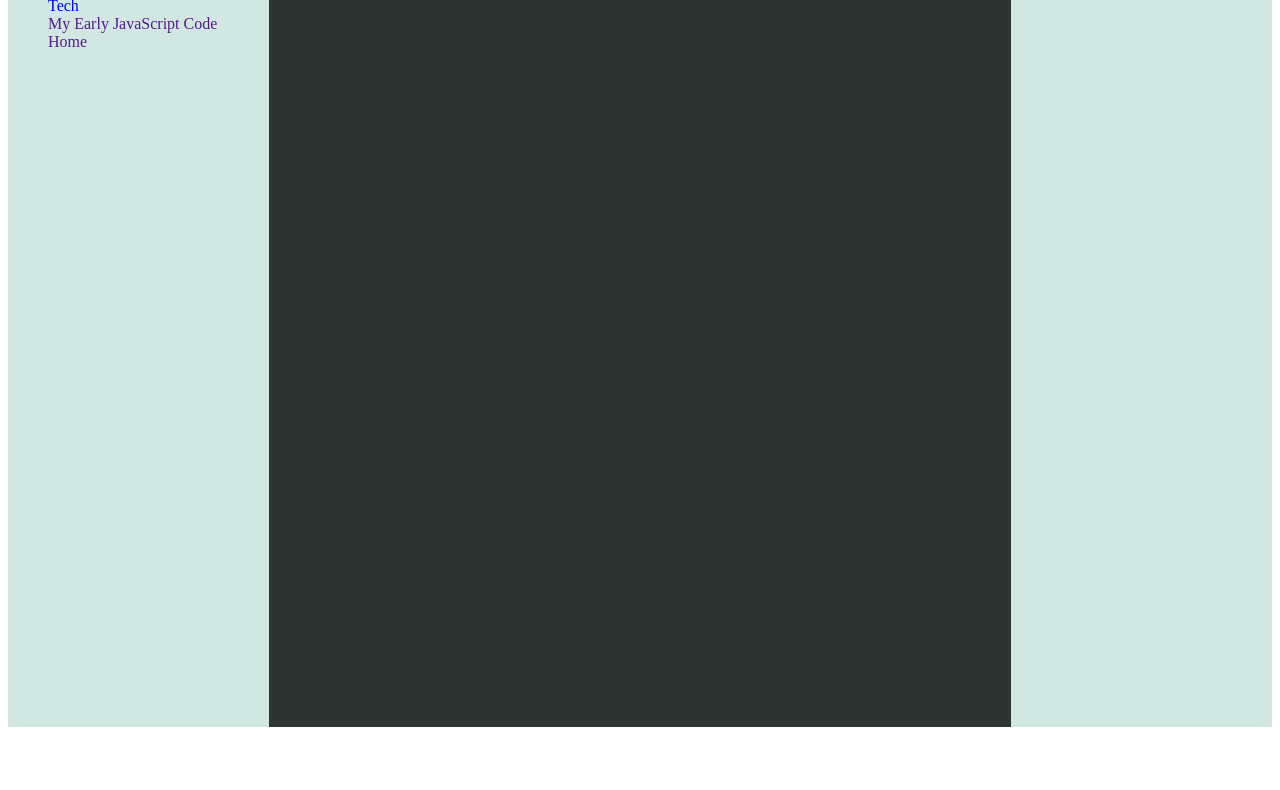
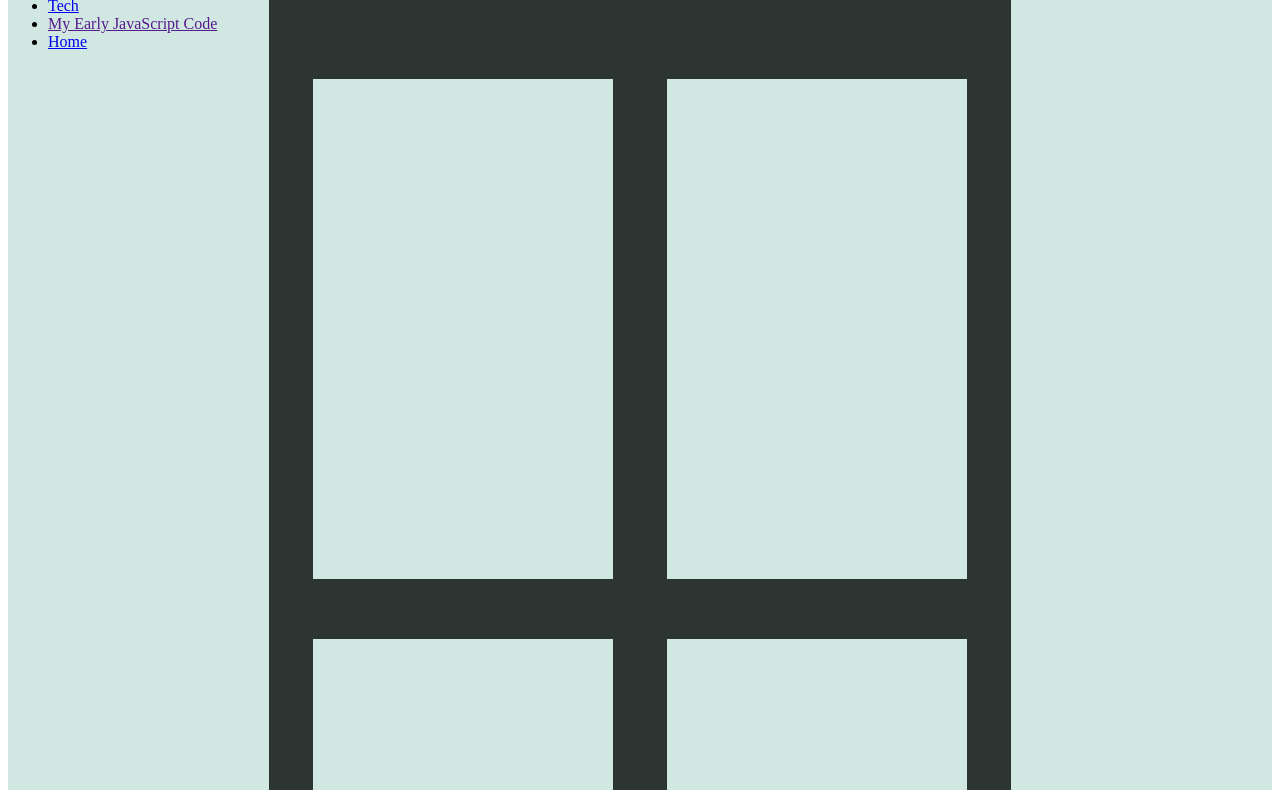
Before and after one commit to mactonite123/portfolio-pages, a plain HTML site: page index.html in a window 1280 px wide. Shown: the part 81-871 px from the top of the page. Before the commit the page ends 816 px from the top, so only its background shows below. Drawn offline with Linux system fonts and the light colour scheme.

Commit message:
Conforming porfolio pages to match main page

```diff
--- a/index.html
+++ b/index.html
@@ -17,11 +17,29 @@
                     <li><a href="./Skyline/skyline.html">CSS Skyline</a></li>
                     <li><a href="./techpage/techpage.html">Tech</a></li>
                     <li><a href="">My Early JavaScript Code</a></li>
-                    <li><a href="">Home</a></li>
+                    <li><a href="./index.html">Home</a></li>
                 </ul>
-
             </div>
-            <div class="ctr"><h1>Portfolio</h1></div>
+            <div class="ctr"><h1>Portfolio</h1>
+                <div id="midTilesContainer">
+                    <div class="midTiles">
+                    </div>
+                    <div class="midTiles">
+                    </div>
+                    <div class="midTiles">
+                    </div>
+                    <div class="midTiles">
+                    </div>
+                    <div class="midTiles">
+                    </div>
+                    <div class="midTiles">
+                    </div>
+                    <div class="midTiles">
+                    </div>
+                    <div class="midTiles">
+                    </div>
+                </div>
+            </div>
             <div class="rSideSpace">r</div>
         </div>
     </body>
--- a/styles.css
+++ b/styles.css
@@ -1,9 +1,13 @@
 :root {
-    /* mainText */
+    /* Colors */
     --text: #FFCB9A;
+    --textDark: #D9B08C;
+    --bgLight: #D1E8E2;
+    --bgMedium: #116466;
+    --bgDark: #2C3531;
 }
 
-/* Layout */
+/* Main Page Layout */
 .container {
     display: flex;
     min-height: 100vh;
@@ -11,21 +15,37 @@
 
 .container > .lNav, .container > .rSideSpace {
     width: 21vw;
-    background-color: #D1E8E2;
+    background-color: var(--bgLight)
 }
 
 .container > .ctr {
     flex: 0 0 58vw;
-    background-color: #2C3531;
+    background-color: var(--bgDark);
     color: var(--text);
-    text-align: center;
+    align-content: center;
+}
+
+/* Center Tiles */
+#midTilesContainer {
+    display: flex;
+    max-width: 58vw;
+    justify-content: space-evenly;
+    flex-wrap: wrap;
+    margin-top: 4rem;
+}
+
+.midTiles {
+    background-color: var(--bgLight);
+    height: 500px;
+    width: 300px;
+    margin: 30px 10px 30px 10px;
 }
 
 /* Styling */
-a {
+.lnav > a {
     text-decoration: none;
 }
 
-li {
+.lnav > li {
     list-style: none;
 }
```
Also changed, not shown: piano/piano.html (+24 -4 lines), piano/stylesPiano.css (renamed from piano/styles.css, +1 -7 lines).
